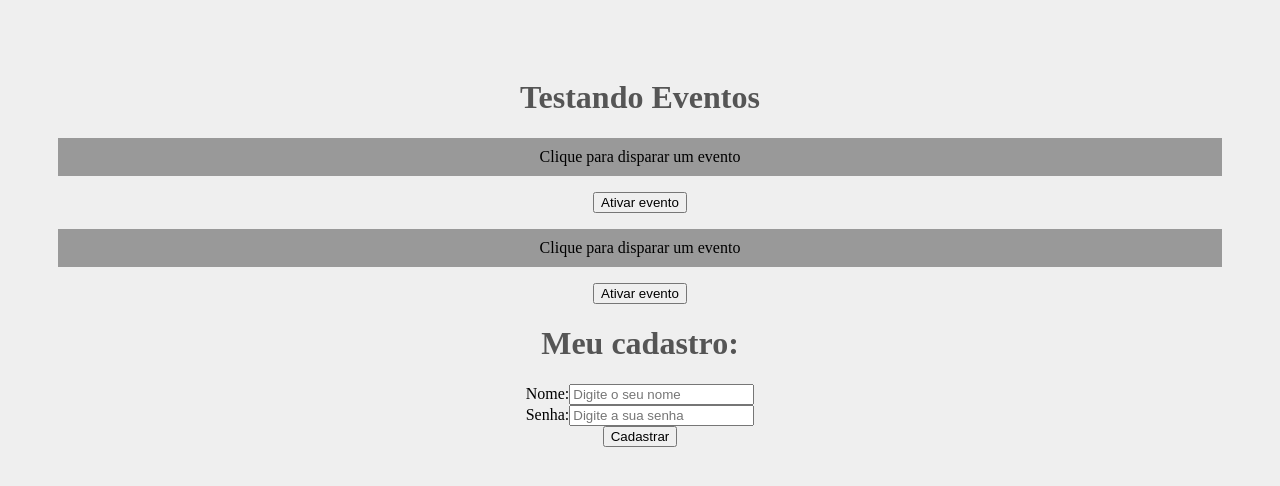
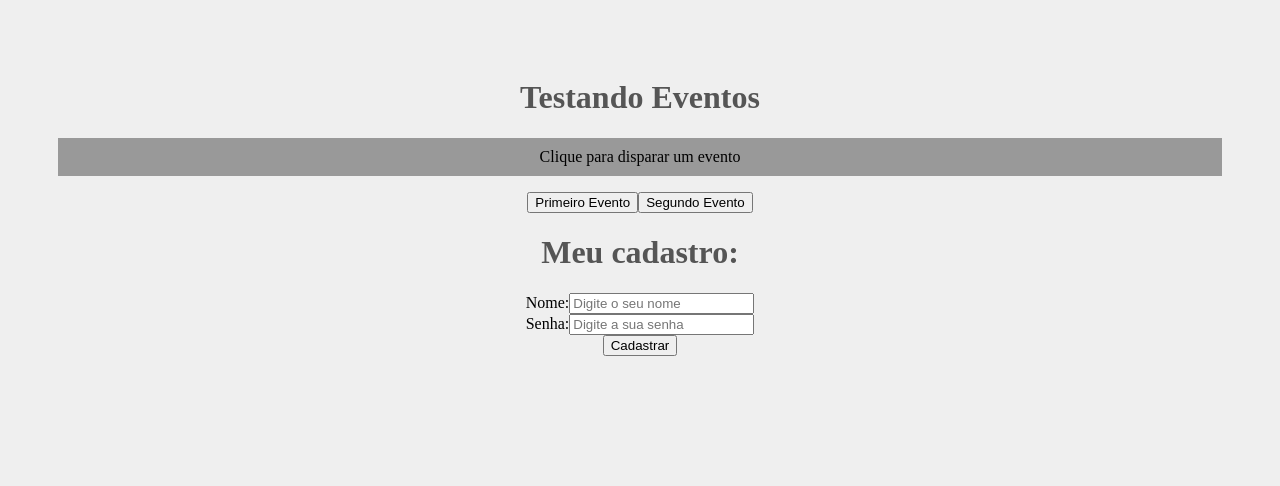
Before and after one commit to dev-rafaelcunha/ReactJs-Hora_de_Codar, a React (Create React App) app: page / in a window 1280 px wide. Shown: the top 486 px of the page. Built offline with nearby package versions, Linux system fonts and the light colour scheme.

Commit message:
Adicionando eventos por Props.

```diff
--- a/src/App.js
+++ b/src/App.js
@@ -7,8 +7,7 @@
   return (
     <div className='App'>
       <h1>Testando Eventos</h1>
-      <Evento numero={1} />
-      <Evento numero={2} />
+      <Evento />
       <Form />
     </div>
   );
--- a/src/components/Evento.js
+++ b/src/components/Evento.js
@@ -1,15 +1,23 @@
-function Evento({numero}) {
+import Button from './evento/Button';
+
+    function Evento() {
 
         function meuEvento() {
 
-        console.log(`Opa, fui ativado!${numero}`);
+            console.log('Ativando primeiro evento!');
+        }
+
+        function segundoEvento() {
+
+            console.log('Ativando o segundo evento');
         }
 
         return (
 
             <div>
                 <p>Clique para disparar um evento</p>
-            <button onClick={meuEvento}>Ativar evento</button>
+                <Button event={meuEvento} text="Primeiro Evento" />
+                <Button event={segundoEvento} text="Segundo Evento" />
             </div>
         );
 }
--- a/src/components/Form.js
+++ b/src/components/Form.js
@@ -21,7 +21,8 @@
                    <input type="text"
                    id="name" name="name"
                    placeholder="Digite o seu nome"
-                   value={name} onChange={(e) => setName(e.target.value)}
+                // value={name} <- Esse cara aqui está fazendo dar um erro Warning no console, pois já estamos controlando ele através do OnChange.
+                   onChange={(e) => setName(e.target.value)}
                    />
                </div>
                <div>
--- /dev/null
+++ b/src/components/evento/Button.js
@@ -0,0 +1,6 @@
+function Button(props) {
+
+    return <button onClick={props.event}>{props.text}</button>
+}
+
+export default Button;
```
Lines whose indentation alone changed are shown as unchanged.
